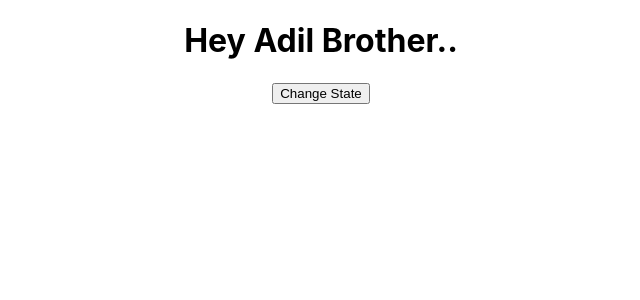
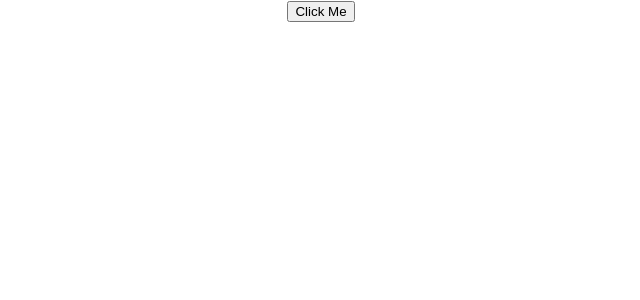
Before and after one commit to riazgul03/ReactJS, a React (Create React App) app in the folder new-app/: page / in a window 1280 px wide. Shown: the top 300 px of the page, without its empty margins (319-959 px from the left). Built offline with nearby package versions, Linux system fonts and the light colour scheme.

Commit message:
Passing Methods As Props In React

```diff
--- /dev/null
+++ b/new-app/src/ChildComponent.js
@@ -0,0 +1,25 @@
+import React from 'react'
+
+function ChildComponent(props) {
+  return (
+    <div>
+       <button onClick={ () => props.callMethod(' Adil', " Ansari")}>Click Me</button>
+    </div>
+  )
+}
+
+export default ChildComponent
+
+// import React, { Component } from 'react'
+
+// export default class ChildComponent extends Component {
+
+//   render() {
+//     return (
+//       <div>
+//         {/* <button onClick={this.props.callMethod}>Click Me</button> */}
+//         <button onClick={ () => this.props.callMethod(' Adil', " Ansari")}>Click Me</button>
+//       </div>
+//     )
+//   }
+// }
--- /dev/null
+++ b/new-app/src/ParentComponent.js
@@ -0,0 +1,16 @@
+import React, { Component } from 'react'
+import ChildComponent from './ChildComponent'
+
+export default class ParentComponent extends Component {
+    ParentMethod =(childName, surName) =>{
+       // alert("Hello From Parent" + chilName+''+ surName)
+    alert(`Hello From Parent : Name = ${childName} And surname = ${surName}`);
+    }
+  render() {
+    return (
+      <div>
+        <ChildComponent callMethod={this.ParentMethod}/>
+      </div>
+    )
+  }
+}
--- a/new-app/src/index.js
+++ b/new-app/src/index.js
@@ -13,13 +13,14 @@
 import Updating1 from './Updating1';
 import Person1 from './Person1';
 import ParentClass from './ParentClass';
+import ParentComponent from './ParentComponent';
 
 const root = ReactDOM.createRoot(document.getElementById('root'));
 let a = "Adil";
 root.render(
 
   <div className='App'>
-    <ParentClass/>
+    <ParentComponent/>
   </div>
 
 );
```
